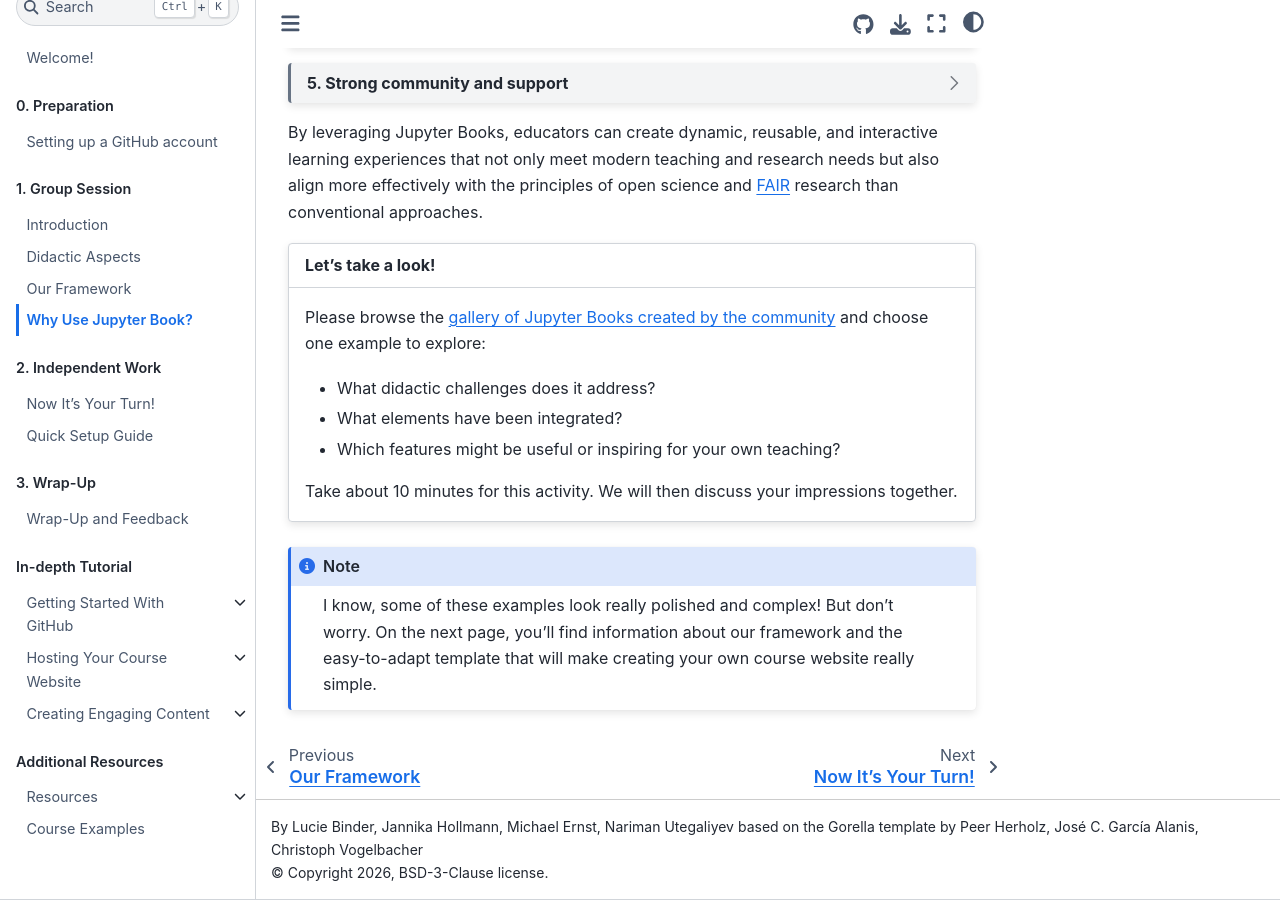
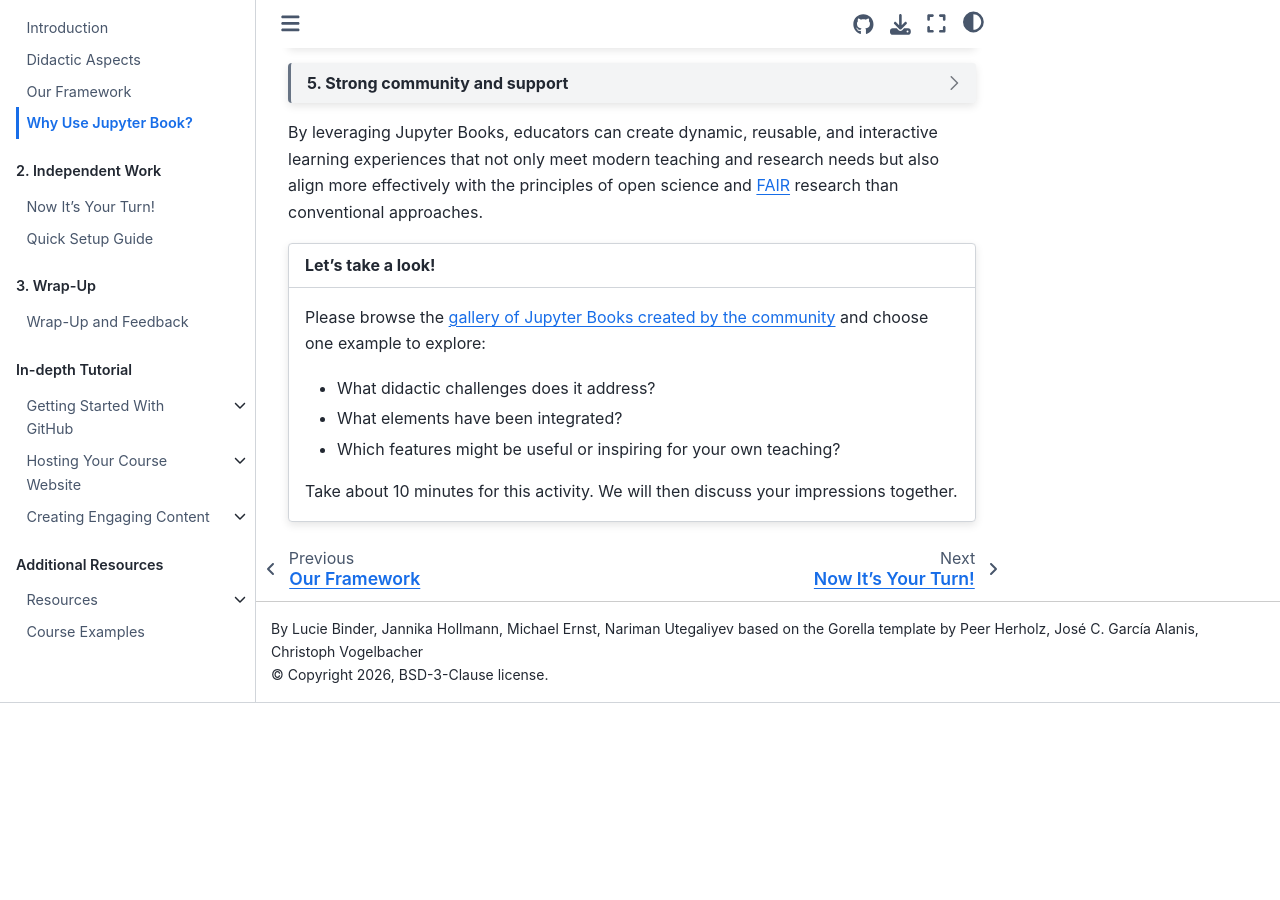
Before and after one commit to luciebinder/ws-openness-2025, a Jupyter Book: the page built from general-information/why_jb.md, in a window 1280 px wide and 900 px high, scrolled down 636 px. Built offline with Jupyter Book 1.0.4 settings and Sphinx 7.4.7 and the Sphinx Book theme 1.1.4, drawn with Linux system fonts in a browser that asks for light colours; after the commit the page ends 1339 px from its top, so only the background shows below that.

Commit message:
Remove note on course website creation
Removed note about course website creation from why_jb.md

`````diff
--- a/general-information/why_jb.md
+++ b/general-information/why_jb.md
@@ -110,7 +110,3 @@ Please browse the [gallery of Jupyter Books created by the community](https://ex
 
 Take about 10 minutes for this activity. We will then discuss your impressions together.
 ````
-
-```{note}
-I know, some of these examples look really polished and complex! But don’t worry. On the next page, you’ll find information about our framework and the easy-to-adapt template that will make creating your own course website really simple.
-```
`````
